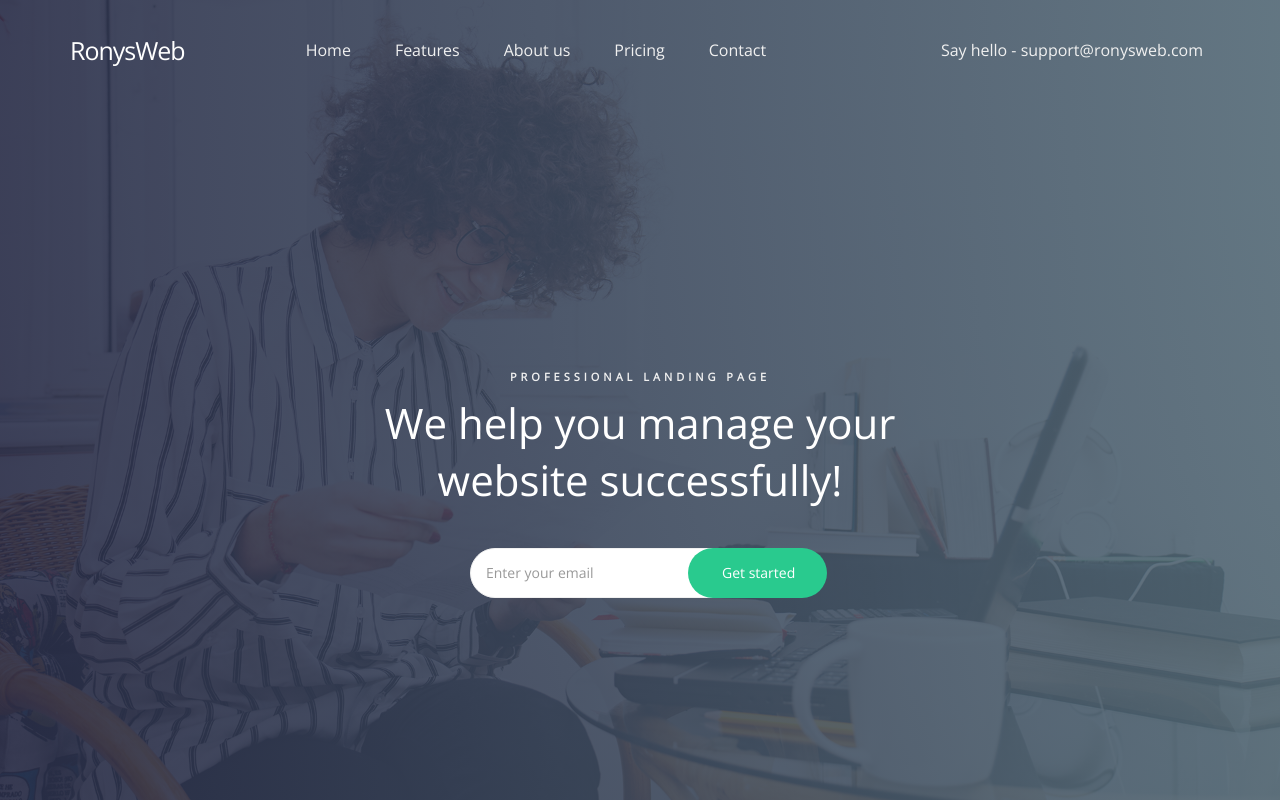
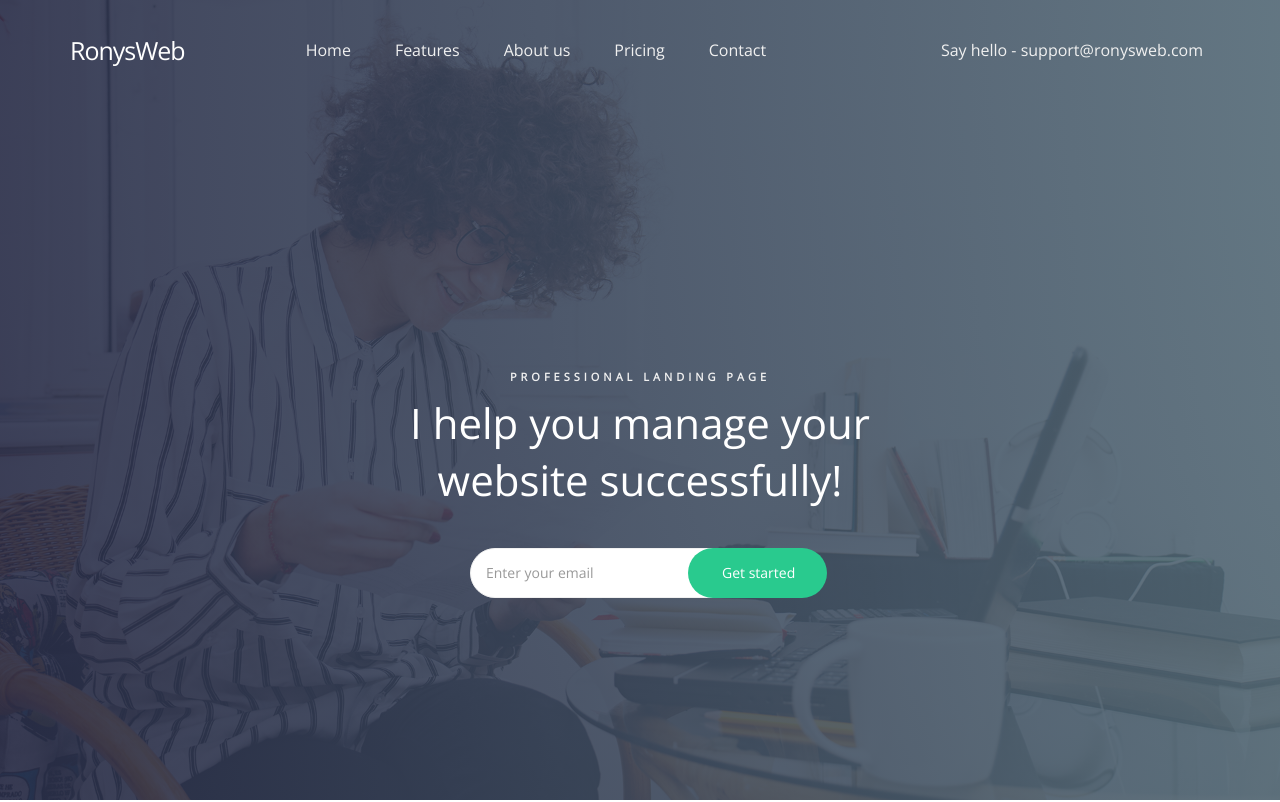
Before and after one commit to Ronysweb/SoftLanding, a plain HTML site: page index.html in a window 1280 px wide. Shown: the top 802 px of the page. Drawn offline with nearby package versions, Linux system fonts and the light colour scheme.

Commit message:
Update index.html

```diff
--- a/index.html
+++ b/index.html
@@ -80,7 +80,7 @@
                     <div class="col-md-offset-3 col-md-6 col-sm-12">
                          <div class="home-info">
                               <h3>professional landing page</h3>
-                              <h1>We help you manage your website successfully!</h1>
+                              <h1>I help you manage your website successfully!</h1>
                               <form action="" method="get" class="online-form">
                                    <input type="email" name="email" class="form-control" placeholder="Enter your email" required>
                                    <button type="submit" class="form-control">Get started</button>
```
